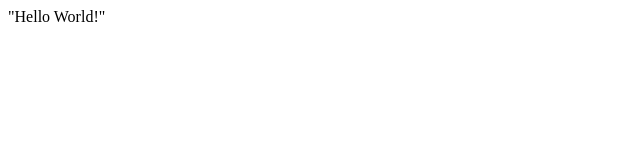
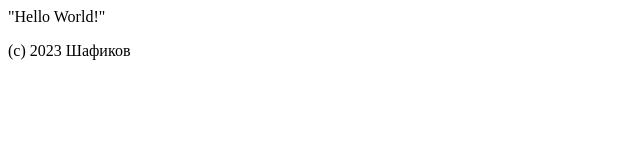
Before and after one commit to Daaaaamnboi/my_git, a plain HTML site: page index.html in a window 1280 px wide. Shown: the whole page, without its empty margins (0-640 px from the left). Drawn offline with Linux system fonts and the light colour scheme.

Commit message:
Finish the new footer {issue 53}

```diff
--- a/index.html
+++ b/index.html
@@ -4,6 +4,9 @@
 	<title>Заголовок</title>
 </head>
 <body>
-	"Hello World!"
+"Hello World!"
 </body>
+<footer>
+<p>(с) 2023 Шафиков</p>
+</footer>
 </html>
```
